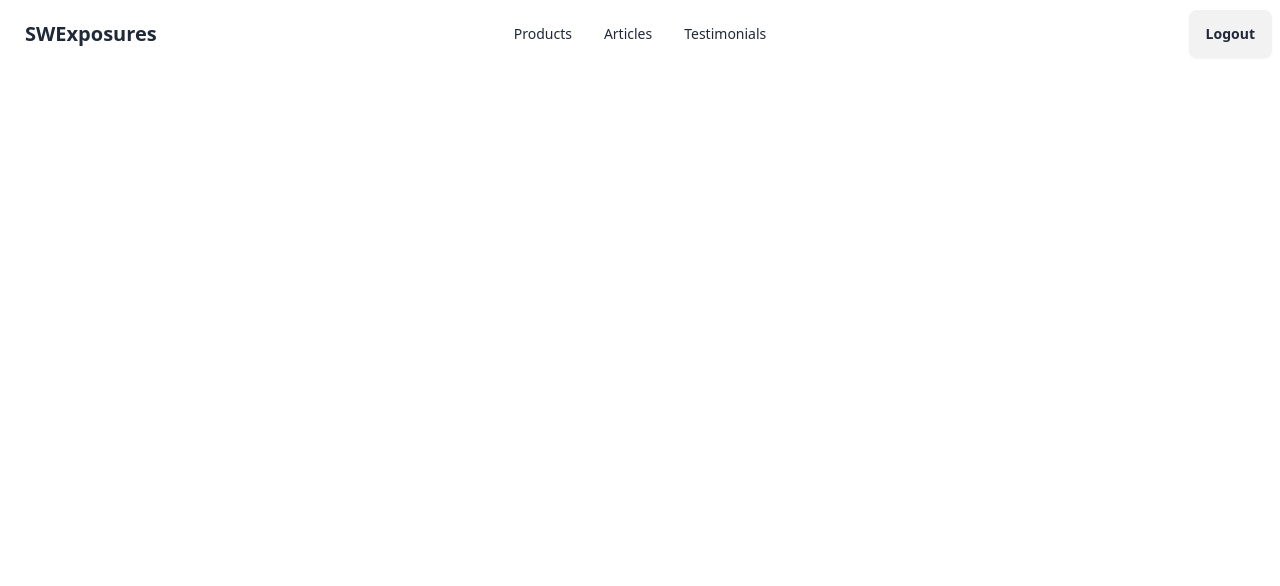
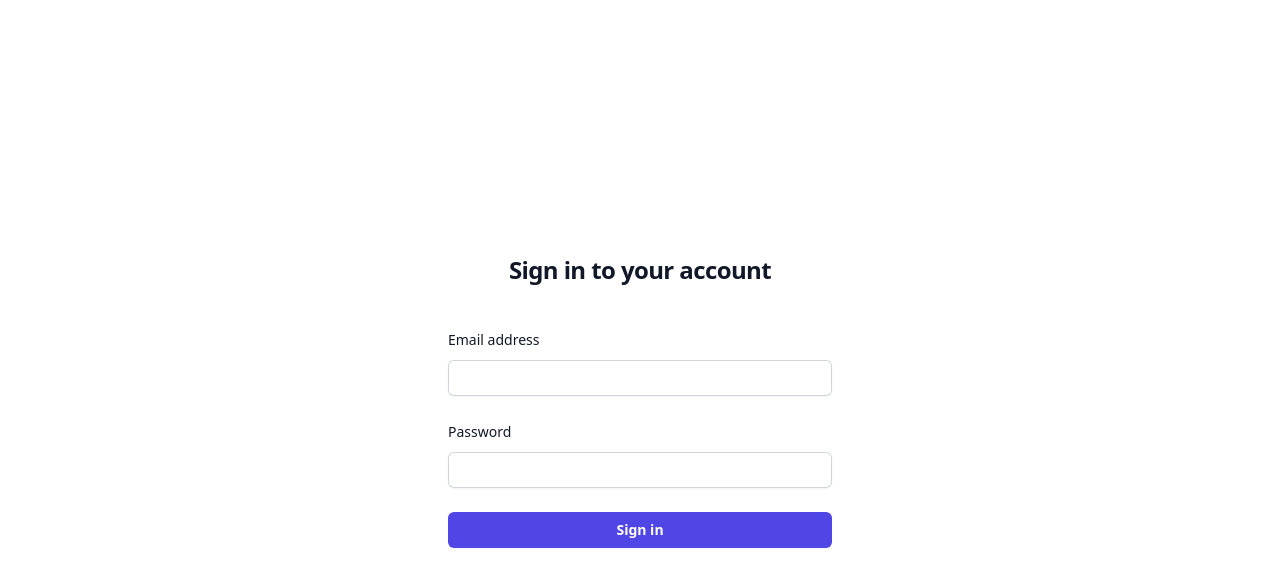
Before and after one commit to connor-kfitz/swe-admin, a React (Create React App) app: page / in a window 1280 px wide. Shown: the top 586 px of the page. Built offline with nearby package versions, Linux system fonts and the light colour scheme.

Commit message:
Completed SignIn Page

```diff
--- a/src/App.tsx
+++ b/src/App.tsx
@@ -1,11 +1,11 @@
 import Navbar from "./components/Navbar";
+import SignIn from "./pages/SignIn";
 
 function App() {
   return (
     <>
-    <Navbar/>
     <main>
-
+      <SignIn/>
     </main>
     </>
   );
--- a/src/index.css
+++ b/src/index.css
@@ -1,3 +1,19 @@
 @tailwind base;
 @tailwind components;
 @tailwind utilities;
+
+html {
+    height: 100%;
+}
+
+body {
+    height: 100%;
+}
+
+#root {
+    height: 100%;
+}
+
+main {
+    height: 100%;
+}
--- /dev/null
+++ b/src/pages/SignIn.tsx
@@ -0,0 +1,57 @@
+export default function SignIn() {
+  return (
+    <>
+    <div className="flex min-h-full flex-1 flex-col justify-center px-6 py-12 lg:px-8">
+        <div className="sm:mx-auto sm:w-full sm:max-w-sm">
+          <h2 className="text-center text-2xl font-bold leading-9 tracking-tight text-gray-900">
+            Sign in to your account
+          </h2>
+        </div>
+        <div className="mt-10 sm:mx-auto sm:w-full sm:max-w-sm">
+          <form className="space-y-6" action="#" method="POST">
+            <div>
+              <label htmlFor="email" className="block text-sm font-medium leading-6 text-gray-900">
+                Email address
+              </label>
+              <div className="mt-2">
+                <input
+                  id="email"
+                  name="email"
+                  type="email"
+                  autoComplete="email"
+                  required
+                  className="block w-full rounded-md border-0 py-1.5 text-gray-900 shadow-sm ring-1 ring-inset ring-gray-300 placeholder:text-gray-400 focus:ring-2 focus:ring-inset focus:ring-indigo-600 sm:text-sm sm:leading-6"
+                />
+              </div>
+            </div>
+            <div>
+              <div className="flex items-center justify-between">
+                <label htmlFor="password" className="block text-sm font-medium leading-6 text-gray-900">
+                  Password
+                </label>
+              </div>
+              <div className="mt-2">
+                <input
+                  id="password"
+                  name="password"
+                  type="password"
+                  autoComplete="current-password"
+                  required
+                  className="block w-full rounded-md border-0 py-1.5 text-gray-900 shadow-sm ring-1 ring-inset ring-gray-300 placeholder:text-gray-400 focus:ring-2 focus:ring-inset focus:ring-indigo-600 sm:text-sm sm:leading-6"
+                />
+              </div>
+            </div>
+            <div>
+              <button
+                type="submit"
+                className="flex w-full justify-center rounded-md bg-indigo-600 px-3 py-1.5 text-sm font-semibold leading-6 text-white shadow-sm hover:bg-indigo-500 focus-visible:outline focus-visible:outline-2 focus-visible:outline-offset-2 focus-visible:outline-indigo-600"
+              >
+                Sign in
+              </button>
+            </div>
+          </form>
+        </div>
+      </div>
+    </>
+  )
+}
```
